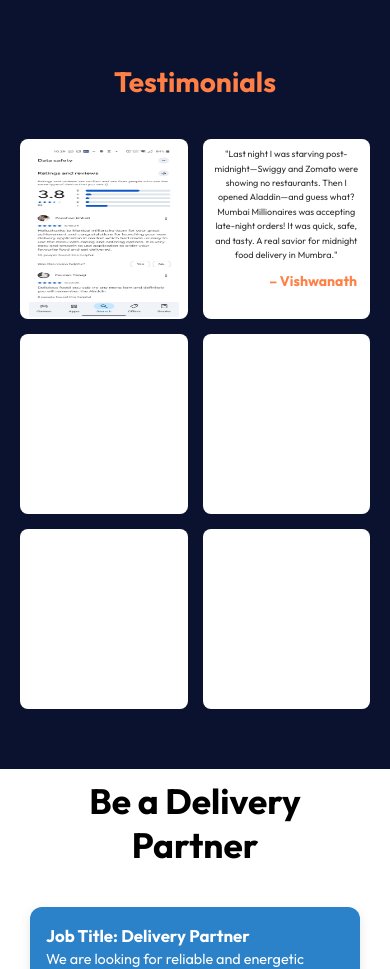
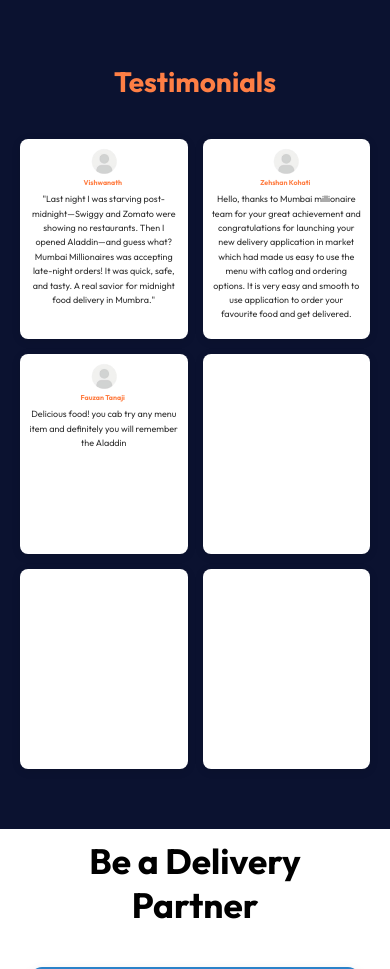
Before and after one commit to avaghadevaishnavi/final-aladhin-webp, a plain HTML site: page index.html in a window 390 px wide. Shown: the part 980-1949 px from the top of the page. Drawn offline with Linux system fonts and the light colour scheme.

Commit message:
testominal

```diff
--- a/index.html
+++ b/index.html
@@ -117,17 +117,28 @@
 
   <h2>Testimonials</h2>
   <div class="testimonial-grid">
-    <div class="testimonial-box">
-      <img src="images/testo.jpg" alt="testo" class="testo-image">
-    </div>
    <div class="testimonial-box">
+  <img src="images/profile1.png" alt="User Photo" class="testimonial-photo">
+  <p class="testimonial-author">Vishwanath</p>
   <p class="testimonial-text">
     "Last night I was starving post-midnight—Swiggy and Zomato were showing no restaurants. Then I opened Aladdin—and guess what? Mumbai Millionaires was accepting late-night orders! It was quick, safe, and tasty. A real savior for midnight food delivery in Mumbra."
   </p>
-  <p class="testimonial-author">– Vishwanath</p>
+</div>
+<div class="testimonial-box">
+  <img src="images/profile1.png" alt="User Photo" class="testimonial-photo">
+  <p class="testimonial-author">Zehshan Kohati</p>
+  <p class="testimonial-text">
+    Hello, thanks to Mumbai millionaire team for your great achievement and congratulations for launching your new delivery application in market which had made us easy to use the menu with catlog and ordering options. It is very easy and smooth to use application to order your favourite food and get delivered.
+  </p>
 </div>
 
-    <div class="testimonial-box"></div>
+<div class="testimonial-box">
+  <img src="images/profile1.png" alt="User Photo" class="testimonial-photo">
+  <p class="testimonial-author">Fauzan Tanaji</p>
+  <p class="testimonial-text">
+    Delicious food! you cab try any menu item and definitely you will remember the Aladdin
+  </p>
+</div>
     <div class="testimonial-box"></div>
     <div class="testimonial-box"></div>
     <div class="testimonial-box"></div>
--- a/styles.css
+++ b/styles.css
@@ -838,20 +838,57 @@
   margin: 0 auto;
 }
 
-.testimonial-box {
+/* .testimonial-box {
   background-color: white;
   height: 200px;
   border-radius: 8px;
   opacity: 0;
   transform: translateY(40px);
   transition: all 0.4s ease;
+} */
+ .testimonial-box {
+  background-color: white;
+  border-radius: 8px;
+  padding: 20px;
+  text-align: center;
+  box-shadow: 0 2px 10px rgba(0, 0, 0, 0.1);
+  height: auto;
+  display: flex;
+  flex-direction: column;
+  align-items: center;
+  justify-content: flex-start;
+  opacity: 0;
+  transform: translateY(40px);
+  transition: all 0.4s ease;
 }
+
+.testimonial-photo {
+  width: 80px;
+  height: 80px;
+  object-fit: cover;
+  border-radius: 50%;
+  margin-bottom: 1px;
+}
+
+.testimonial-author {
+  font-weight: bold;
+  font-size: 16px;
+  color: #ff7f45;
+  margin-bottom: 5px;
+}
+
+.testimonial-text {
+  font-size: 15px;
+  color: #333;
+  line-height: 1.7;
+}
+
 .testimonial-text {
   font-size: 15px;
   color: #333;
   font-weight: 500;
   line-height: 1.9;
-  margin-bottom: 12px;
+  margin-bottom: 2px;
 
 }
 
@@ -862,10 +899,7 @@
   text-align: right;
   margin-right: 7px;
 }
-.testo-image{
-  width: 150px;
-  height: 200px;
-}
+
 /* Animated state */
 .testimonial-box.animate {
   animation: fadeUp 0.6s ease forwards;
@@ -898,6 +932,7 @@
   }
 } */
  @media (max-width: 768px) {
+
   .testimonial-box {
     padding: 8px;
   }
@@ -912,10 +947,13 @@
   height: 170px;
 }
 
-  .testimonial-author {
-    font-size: 14px;
-    margin-right: 5px;
+
+  .testimonial-photo {
+    height: 30px;
+    width: 30px;
+
   }
+
 }
 
  @media (max-width: 1024px) {
@@ -932,7 +970,7 @@
   }
 
   .testimonial-box {
-    height: 180px;
+    height: 200px;
   }
 
 
@@ -941,14 +979,11 @@
     line-height: 1.6;
     margin-bottom: 10px;
   }
-  .testo-image{
-  width: 150px;
-  height: 170px;
-}
+
 
   .testimonial-author {
-    font-size: 14px;
-    margin-right: 5px;
+    font-size: 7px;
+    margin-right: 2px;
   }
 }
 /* ========== Delivery Partner Section ========== */
```
Also changed, not shown: images/profile1.png (added).
